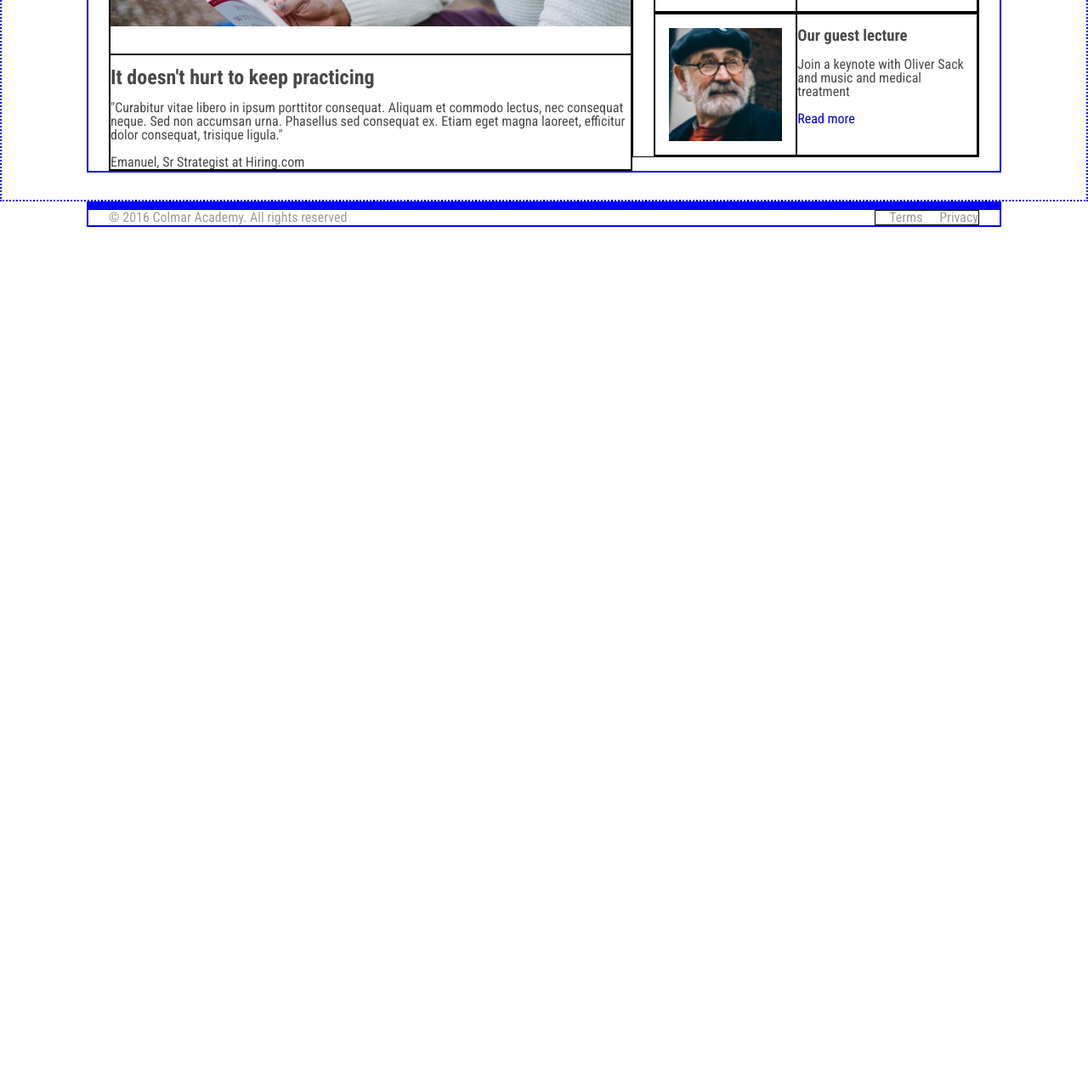
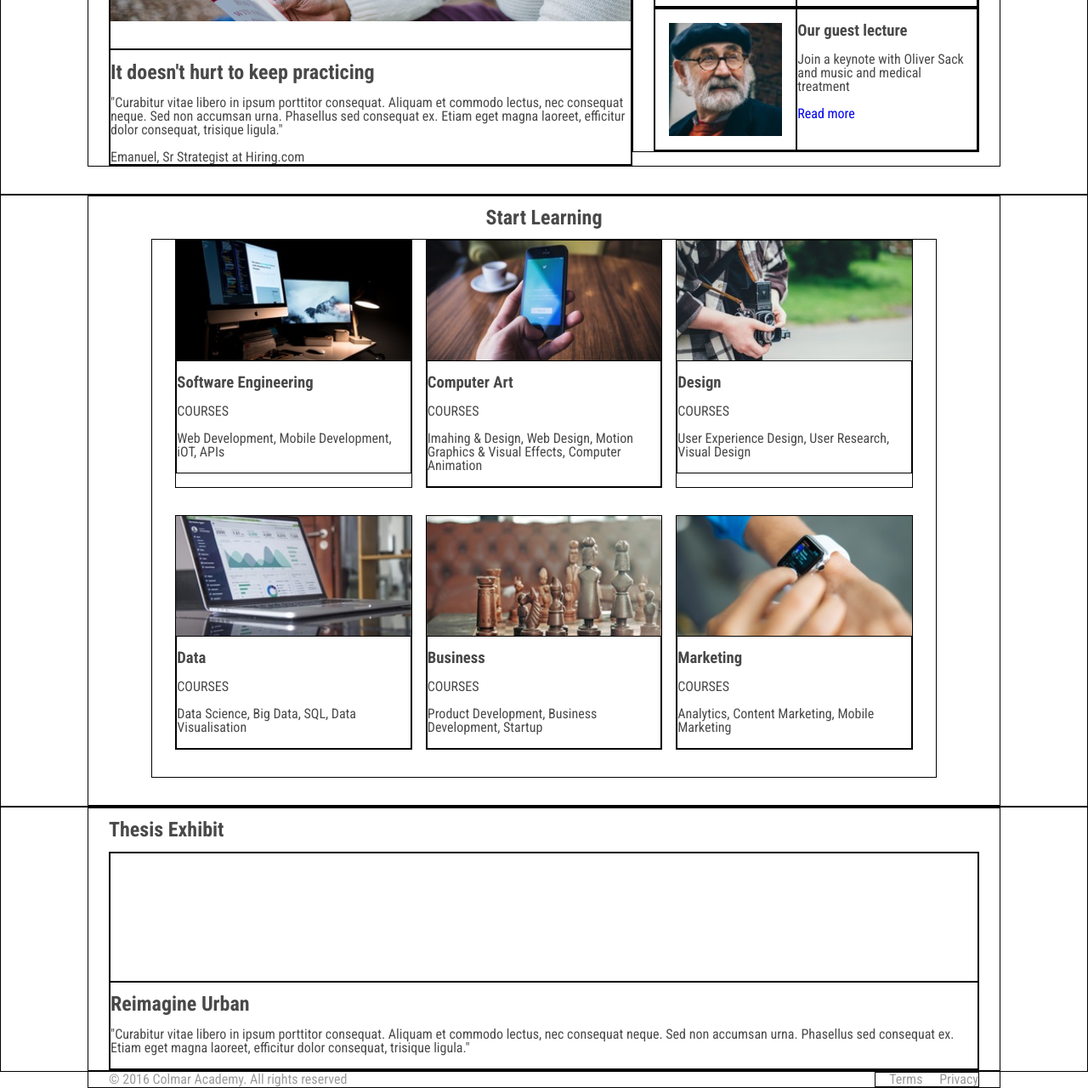
Before and after one commit to nzmankle/capstone, a plain HTML site: page index.html in a window 1280 px wide. Shown: the part 935-2215 px from the top of the page at 85% size. Before the commit the page ends 1202 px from the top, so only its background shows below. Drawn offline with Linux system fonts and the light colour scheme.

Commit message:
complete third banner

```diff
--- a/index.html
+++ b/index.html
@@ -19,10 +19,10 @@
     <!-- desktop nav -->
     <nav class="desktop">
       <ul>
-        <li><a href="#">On campus</a></li>
+        <li><a href="#">On Campus</a></li>
         <li><a href="#">Online</a></li>
-        <li><a href="#">For companies</a></li>
-        <li><a href="#">Sign in</a></li>
+        <li><a href="#">For Companies</a></li>
+        <li><a href="#">Sign In</a></li>
       </ul>
     </nav>
 
@@ -37,11 +37,11 @@
     </nav>
   </header>
 
-  <!-- LEARN -->
+  <!-- LEARN BANNER -->
   <div id="learn">
     <div class="container">
       <div class="big-img">
-        <img src="./resources/images/banner.jpg">
+        <img src="./resources/images/banner.jpg" />
       </div>
 
       <div class="text">
@@ -61,7 +61,7 @@
       <!-- disabled in mobile view -->
       <div class="main">
         <div class="big-img">
-          <img src="./resources/images/information-main.jpg">
+          <img src="./resources/images/information-main.jpg" />
         </div>
         <div class="main-detail">
           <h2>It doesn't hurt to keep practicing</h2>
@@ -118,12 +118,86 @@
     </div>
   </div>
 
-  <!-- START -->
-  <div class="container">
+  <!-- START LEARNING -->
+  <div id="start">
+    <div class="container">
+      <h2>Start Learning</h2>
+
+      <div class="courses">
+
+        <div class="course">
+          <img src="./resources/images/course-software.jpg" />
+          <div class="description">
+            <h3>Software Engineering</h3>
+            <p>COURSES</p>
+            <p>Web Development, Mobile Development, iOT, APIs</p>
+          </div>
+        </div>
+
+        <div class="course">
+          <img src="./resources/images/course-computer-art.jpg" />
+          <div class="description">
+            <h3>Computer Art</h3>
+            <p>COURSES</p>
+            <p>Imahing & Design, Web Design, Motion Graphics & Visual Effects, Computer Animation</p>
+          </div>
+        </div>
+
+        <div class="course">
+          <img src="./resources/images/course-design.jpg" />
+          <div class="description">
+            <h3>Design</h3>
+            <p>COURSES</p>
+            <p>User Experience Design, User Research, Visual Design</p>
+          </div>
+        </div>
+
+        <div class="course">
+          <img src="./resources/images/course-data.jpg" />
+          <div class="description">
+            <h3>Data</h3>
+            <p>COURSES</p>
+            <p>Data Science, Big Data, SQL, Data Visualisation</p>
+          </div>
+        </div>
+
+        <div class="course">
+          <img src="./resources/images/course-business.jpg" />
+          <div class="description">
+            <h3>Business</h3>
+            <p>COURSES</p>
+            <p>Product Development, Business Development, Startup</p>
+          </div>
+        </div>
+
+        <div class="course">
+          <img src="./resources/images/course-marketing.jpg" />
+          <div class="description">
+            <h3>Marketing</h3>
+            <p>COURSES</p>
+            <p>Analytics, Content Marketing, Mobile Marketing</p>
+          </div>
+        </div>
+      </div>
+    </div>
   </div>
 
   <!-- THESIS -->
-  <div class="container">
+  <div id="thesis">
+    <div class="container">
+      <h2>Thesis Exhibit</h2>
+
+      <div class="main">
+        <div class="big-img">
+          <video></video>
+        </div>
+        <div class="main-detail">
+          <h2>Reimagine Urban</h2>
+          <p>"Curabitur vitae libero in ipsum porttitor consequat. Aliquam et commodo lectus, nec consequat neque. Sed non accumsan urna. Phasellus sed consequat ex. Etiam eget magna laoreet, efficitur dolor consequat, trisique ligula."</p>
+        </div>
+      </div>
+
+    </div>
   </div>
 
   <!-- FOOTER -->
--- a/resources/css/style.css
+++ b/resources/css/style.css
@@ -54,7 +54,6 @@ div, header, nav, footer {
 
 .container {
   padding: 0 1.5rem;
-  border: 2px solid blue;
   max-width: 1024px;
   margin: auto;
 }
@@ -138,12 +137,11 @@ header {
   }
 }
 
-/* LEARN */
+/* LEARN BANNER */
 
 #learn {
   padding-top: 4rem;
   background-color: #d8d8d8;
-  border: 2px dotted green;
 }
 
 #learn .container {
@@ -158,7 +156,6 @@ header {
 }
 
 .text {
-  border: 2px dotted red;
   padding-left: 2.5rem;
 }
 
@@ -184,7 +181,7 @@ header {
 
   #learn .big-img {
     padding: 0;
-    width: 100%;
+    max-width: 100%;
     max-height: 11.25rem;
     overflow: hidden;
   }
@@ -209,10 +206,6 @@ header {
 }
 
 /* PRACTICE */
-
-#practice {
-  border: 2px dotted blue;
-}
 
 #practice .container {
   display: flex;
@@ -283,6 +276,34 @@ header {
   }
 }
 
+/* START LEARNING */
+
+#start .container {
+  display: flex;
+  align-items: center;
+  justify-content: center;
+  flex-direction: column;
+}
+
+.courses {
+  width: 90%;
+  display: flex;
+  justify-content: center;
+  flex-wrap: wrap;
+  margin-bottom: 2rem;
+}
+
+.course {
+  width: 30%;
+  height: auto;
+  background-color: white;
+  margin: 0 .5rem 2rem .5rem;
+}
+
+/* THESIS */
+
+
+
 /* FOOTER */
 
 footer {
```
